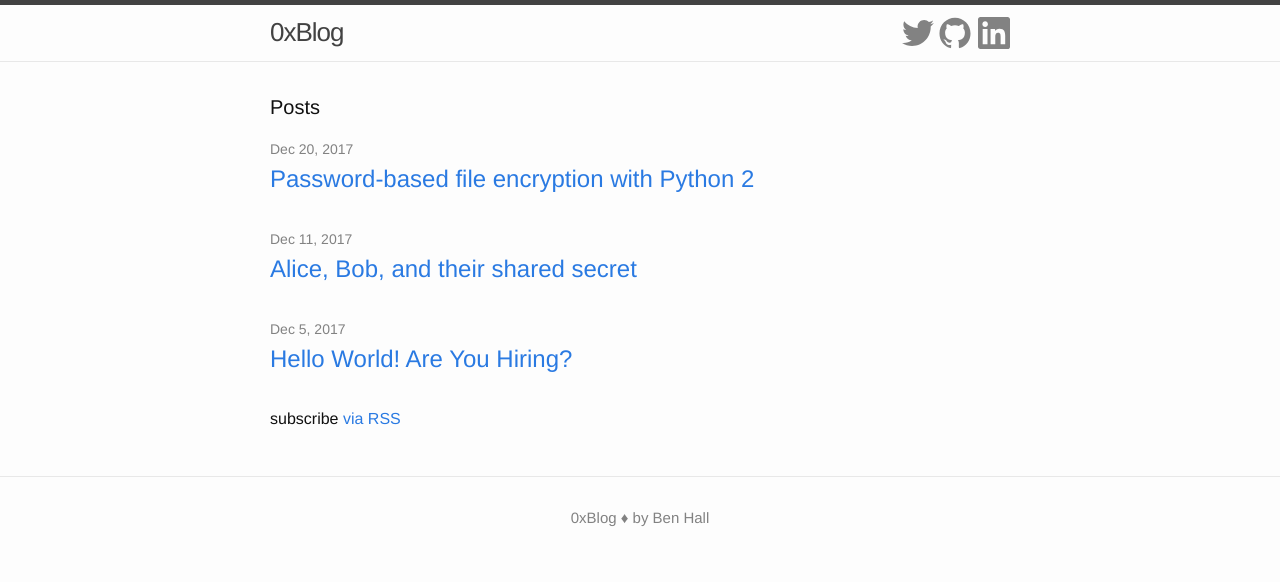
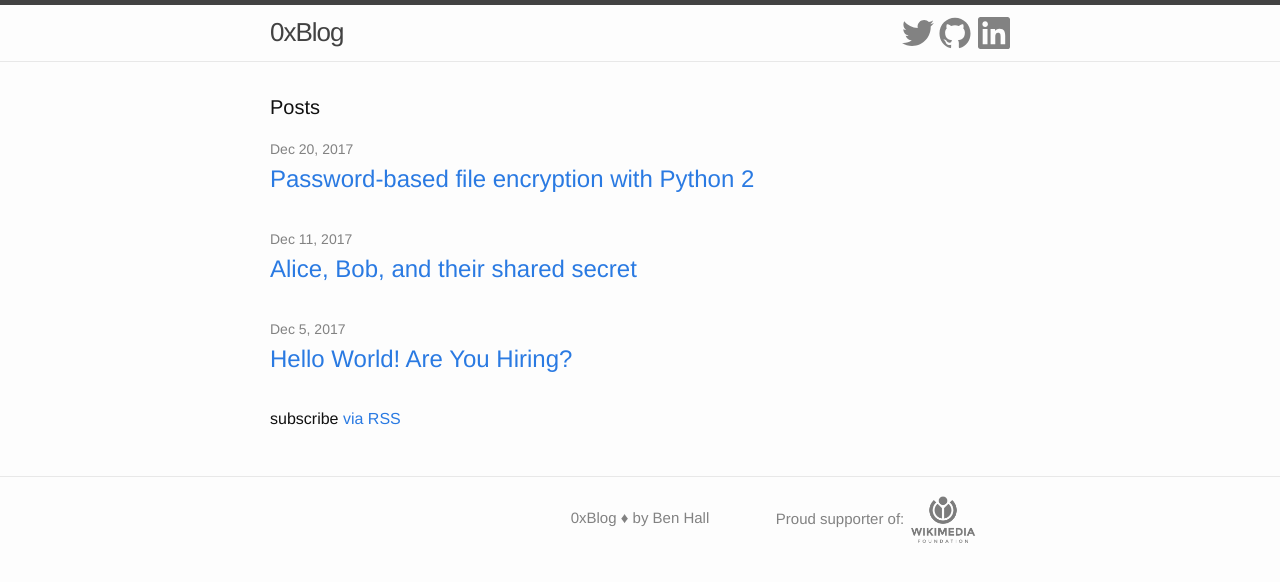
Before and after one commit to greenteadigital/greenteadigital.github.io, a Jekyll site: the page built from index.md, in a window 1280 px wide. Shown: the top 582 px of the page. Built offline with Jekyll 4.4.1, drawn with Linux system fonts in a browser that asks for light colours.

```diff
--- a/_includes/footer.html
+++ b/_includes/footer.html
@@ -8,8 +8,8 @@
             <div class="footer-col footer-col-1">
             </div>
 
-            <div class="footer-col footer-col-2">
-                <p style="text-align:center">
+            <div class="footer-col footer-col-2" style="text-align:center">
+                <p>
                     <span>{{ site.title | escape }}</span>
                     &diams;
                     <span>{{ site.by | escape }}</span>
@@ -17,6 +17,12 @@
             </div>
 
             <div class="footer-col footer-col-3">
+                    <span class="pos-rel" style="bottom:13px;">
+                        Proud supporter of:
+                        <a href="https://donate.wikimedia.org" target="_blank">
+                            <img class="wiki-logo" src="/assets/img/donatewiki.png" alt="WikiMedia Foundation logo">
+                        </a>
+                    </span>
             </div>
         </div>
 
--- a/_sass/minima/_layout.scss
+++ b/_sass/minima/_layout.scss
@@ -148,18 +148,18 @@
 }
 
 .footer-col-1 {
-  width: -webkit-calc(25% - (#{$spacing-unit} / 2));
-  width:         calc(25% - (#{$spacing-unit} / 2));
+  width: -webkit-calc(33% - (#{$spacing-unit} / 2));
+  width:         calc(33% - (#{$spacing-unit} / 2));
 }
 
 .footer-col-2 {
-  width: -webkit-calc(50% - (#{$spacing-unit} / 2));
-  width:         calc(50% - (#{$spacing-unit} / 2));
+  width: -webkit-calc(34% - (#{$spacing-unit} / 2));
+  width:         calc(34% - (#{$spacing-unit} / 2));
 }
 
 .footer-col-3 {
-  width: -webkit-calc(25% - (#{$spacing-unit} / 2));
-  width:         calc(25% - (#{$spacing-unit} / 2));
+  width: -webkit-calc(33% - (#{$spacing-unit} / 2));
+  width:         calc(33% - (#{$spacing-unit} / 2));
 }
 
 @include media-query($on-laptop) {
--- a/assets/main.scss
+++ b/assets/main.scss
@@ -17,3 +17,13 @@ th {
     padding: 3px 10px;
 }
 }
+.wiki-logo {
+    width: 70px;
+    opacity: .51;
+}
+.wiki-logo:hover {
+    opacity: 1;
+}
+.pos-rel {
+    position: relative;
+}
```
Also changed, not shown: _posts/2017-12-20-python-password-based-file-encryption.markdown (+6 -4 lines), assets/img/donatewiki.png (added).
